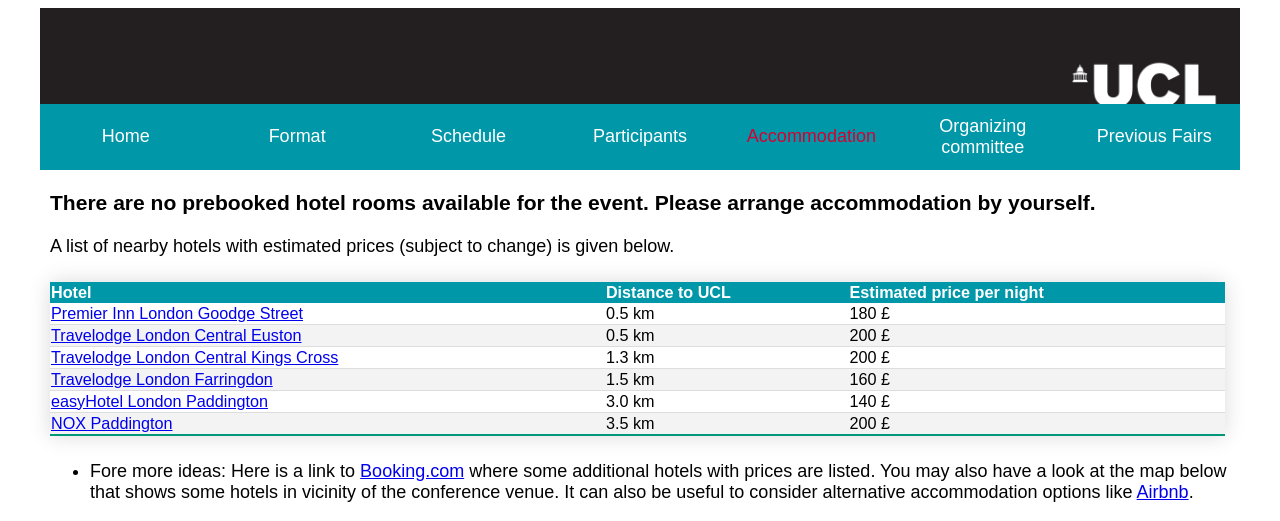
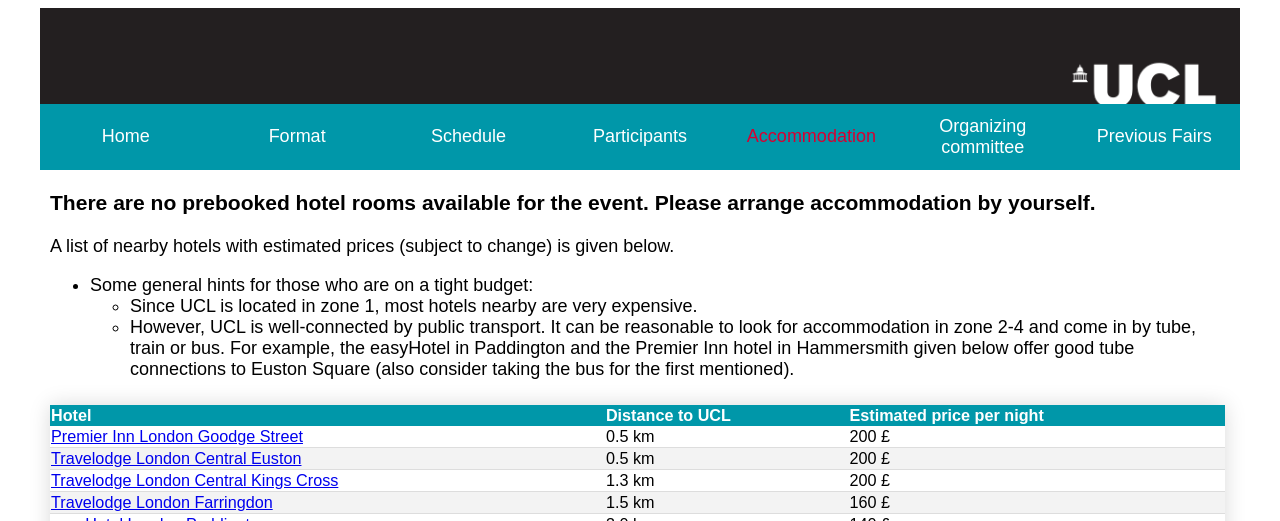
Before and after one commit to efef2024/efef2024.github.io, a Jekyll site: the page built from Accommodation.html, in a window 1280 px wide. Shown: the top 521 px of the page. Built offline with Jekyll 4.4.1, drawn with Linux system fonts in a browser that asks for light colours; some of the changed text lies outside the part shown; grey boxes are pictures that could not be loaded.

Commit message:
updates after meeting with organizers

```diff
--- a/Accommodation.html
+++ b/Accommodation.html
@@ -22,7 +22,21 @@ There are no prebooked hotel rooms available for the event. Please arrange accom
 </h3>
 
 A list of nearby hotels with estimated prices (subject to change) is given below.
-
+<ul>
+<li>
+Some general hints for those who are on a tight budget:
+   <ul>
+  <li>
+  Since UCL is located in zone 1, most hotels nearby are very expensive.
+  </li>
+  <li>
+  However, UCL is well-connected by public transport. It can be reasonable to look for accommodation in zone 2-4 and come in by tube, train or bus.
+  For example, the easyHotel in Paddington and the Premier Inn hotel in Hammersmith given below offer good tube connections to Euston Square (also consider
+  taking the bus for the first mentioned).
+  </li>
+  </ul>
+</li>
+ </ul>
  <table class="hotel-table">
     <thead>
           <tr class="header-row">
@@ -35,7 +49,7 @@ A list of nearby hotels with estimated prices (subject to change) is given below
         <tr>
            <td> <a href="https://www.premierinn.com/gb/en/hotels/england/greater-london/london/hub-london-goodge-street.html?ARRdd=21&ARRmm=06&ARRyyyy=2024&NIGHTS=1&ROOMS=1&ADULT1=1&CHILD1=0&COT1=0&INTTYP1=DB"> Premier Inn London Goodge Street </a>  </td>
             <td>  0.5 km  </td>
-            <td>  180 &pound  </td>
+            <td>  200 &pound  </td>
          </tr>
         <tr>
            <td> <a href="https://www.travelodge.co.uk/hotels/344/London-Central-Euston-hotel?checkIn=21/06/2024&checkOut=22/06/2024&rooms[0][adults]=1&rooms[0][children]=0&sb=0"> Travelodge London Central Euston </a>  </td>
@@ -62,10 +76,24 @@ A list of nearby hotels with estimated prices (subject to change) is given below
             <td>  3.5  km  </td>
             <td> 200  &pound  </td>
          </tr>
+        <tr>
+           <td> <a href="https://www.premierinn.com/gb/en/hotels/england/greater-london/london/london-hammersmith-talgarth-road.html?ARRdd=21&ARRmm=06&ARRyyyy=2024&NIGHTS=1&ROOMS=1&ADULT1=1&CHILD1=0&COT1=0&INTTYP1=DB&BRAND=PI">  Premier Inn London Hammersmith </a> </td>
+            <td>  8.0  km  </td>
+            <td> 140  &pound  </td>
+         </tr>
 	 </tbody>
 </table>
 
 <ul>
+<li>
+Here are some links showing availabilities of some large hotels chains at different locations across London:
+<ul>
+<li>  <a href="https://www.premierinn.com/gb/en/search.html?searchModel.searchTerm=London,%20UK&PLACEID=ChIJdd4hrwug2EcRmSrV3Vo6llI&ARRdd=21&ARRmm=6&ARRyyyy=2024&NIGHTS=1&ROOMS=1&ADULT1=1&CHILD1=0&COT1=0&INTTYP1=DB&BOOKINGCHANNEL=WEB&SORT=1&VIEW=2">  Premier Inn </a>  </li>
+<li>  <a href="https://www.travelodge.co.uk/search/results?location=Central+London&lat=&long=&action=search&source=l&checkIn=21%2F06%2F24&checkOut=22%2F06%2F24&rooms%5B0%5D%5Badults%5D=1&rooms%5B0%5D%5Bchildren%5D=0&sb=0"> Travelodge </a>  </li>
+<li>  <a href="https://www.easyhotel.com/search?endDate=2024-06-22&locationType=searchQuery&numberOfAdults=1&searchQuery=London%20&sortBy=distance&startDate=2024-06-21"> easyHotel </a>  </li>
+<li>  <a href="https://www.noxhotels.co.uk/en/bookcore/availability/hotels/?rrc=1&adults=2&occupancies=%255B%257B%2522adults%2522%253A%25202%252C%2520%2522children%2522%253A%25200%252C%2520%2522ages%2522%253A%2520%2522%2522%257D%255D&occp=1"> NOX HOTELS </a>  </li>
+</ul>
+</li>
 <li>
 Fore more ideas: Here is a link to <a href="https://www.booking.com/searchresults.en-gb.html?label=en-gb-booking-desktop-hRhoqrdHw8G4B1ptg7ui8AS652828998418%3Apl%3Ata%3Ap1%3Ap2%3Aac%3Aap%3Aneg%3Afi%3Atikwd-65526620%3Alp9045997%3Ali%3Adec%3Adm&aid=2311236&ss=UCL+Main+Campus%2C+Gower+Street%2C+London%2C+UK&ssne=UCL+Mathematics%2C+Gordon+Street%2C+London%2C+UK&ssne_untouched=UCL+Mathematics%2C+Gordon+Street%2C+London%2C+UK&lang=en-gb&src=searchresults&dest_id=ChIJTW-QQi8bdkgRVxKxugjRveI&dest_type=landmark&place_id=ChIJTW-QQi8bdkgRVxKxugjRveI&latitude=51.5244928&longitude=-0.1344218&ac_position=3&ac_click_type=g&ac_langcode=en-gb&ac_suggestion_list_length=5&search_selected=true&search_pageview_id=8c206b1cee27025e&ac_meta=IAMoAjIFZW4tZ2I%3D&checkin=2024-06-21&checkout=2024-06-22&group_adults=1&no_rooms=1&group_children=0&nflt=price%3DGBP-min-260-1"> Booking.com</a> where some additional hotels with prices are listed.
 You may also have a look at the map below that shows some hotels in vicinity of the conference venue.
@@ -78,20 +106,6 @@ It can also be useful to consider alternative accommodation options like <a href
  <iframe src="https://www.google.com/maps/embed?pb=!1m16!1m12!1m3!1d6077.130174559304!2d-0.12870651740940153!3d51.524603611478334!2m3!1f0!2f0!3f0!3m2!1i1024!2i768!4f13.1!2m1!1shotels%20near%20UCL!5e0!3m2!1sen!2suk!4v1705086071176!5m2!1sen!2suk" width="600" height="450" style="border:0;" allowfullscreen="" loading="lazy" referrerpolicy="no-referrer-when-downgrade"></iframe>
  </center>
 
- <ul>
-<li>
-Some general hints for those who are on a tight budget:
-   <ul>
-  <li>
-  Since UCL is located in zone 1, most hotels nearby are very expensive.
-  </li>
-  <li>
-  However, UCL is well-connected by public transport. It can be reasonable to look for accommodation in zone 2-4 and come in by tube, train or bus.
-  We advise to avoid the area around Wembley stadium due to a large event taking place there.
-  </li>
-  </ul>
-</li>
- </ul>
 
  </font>
  </body>
--- a/index.html
+++ b/index.html
@@ -25,7 +25,7 @@ title: EFEF2024
  </li>
  <li>
  <h2>
-   Registration for the event is free of charge but mandatory. Please register via the <a href="https://onlinestore.ucl.ac.uk/conferences-and-events/faculty-of-mathematical-physical-sciences-c06/mathematics-f59/f59-the-21st-european-finite-element-fair"> UCL online store </a> until 14.06.2024.
+	 Registration for the event is free of charge but mandatory. Please register via the <a href="https://onlinestore.ucl.ac.uk/conferences-and-events/faculty-of-mathematical-physical-sciences-c06/mathematics-f59/f59-the-21st-european-finite-element-fair"> UCL online store </a> until 14.06.2024 (mention any food allergies in the field for 'Dietary Requirements').
  </h2>
  </li>
  </ul>
```
Also changed, not shown: Program.html (+4 -4 lines).
